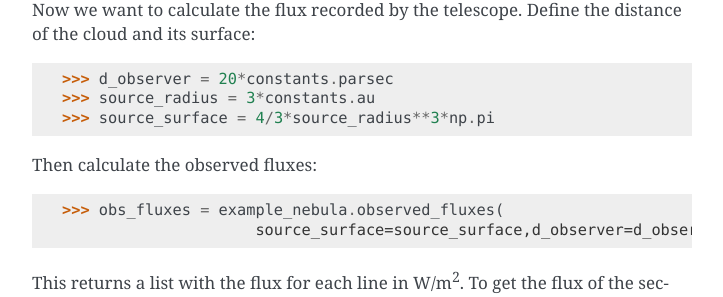
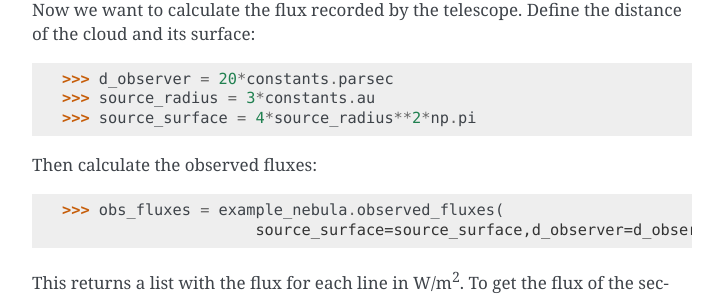
Before and after one commit to gica3618/pythonradex, a Sphinx documentation site: the page built from docs/index.rst, in a window 1280 px wide and 900 px high, scrolled down 3258 px. Shown: the part 151-448 px from the top of the window, without its empty margins (388-1111 px from the left). Built offline with Sphinx 7.4.7, drawn with Linux system fonts in a browser that asks for light colours.

Commit message:
fixed mistake in the docs

```diff
--- a/docs/index.rst
+++ b/docs/index.rst
@@ -133,7 +133,7 @@ Now we want to calculate the flux recorded by the telescope. Define the distance
 
     >>> d_observer = 20*constants.parsec
     >>> source_radius = 3*constants.au
-    >>> source_surface = 4/3*source_radius**3*np.pi
+    >>> source_surface = 4*source_radius**2*np.pi
 
 Then calculate the observed fluxes::
 
```
